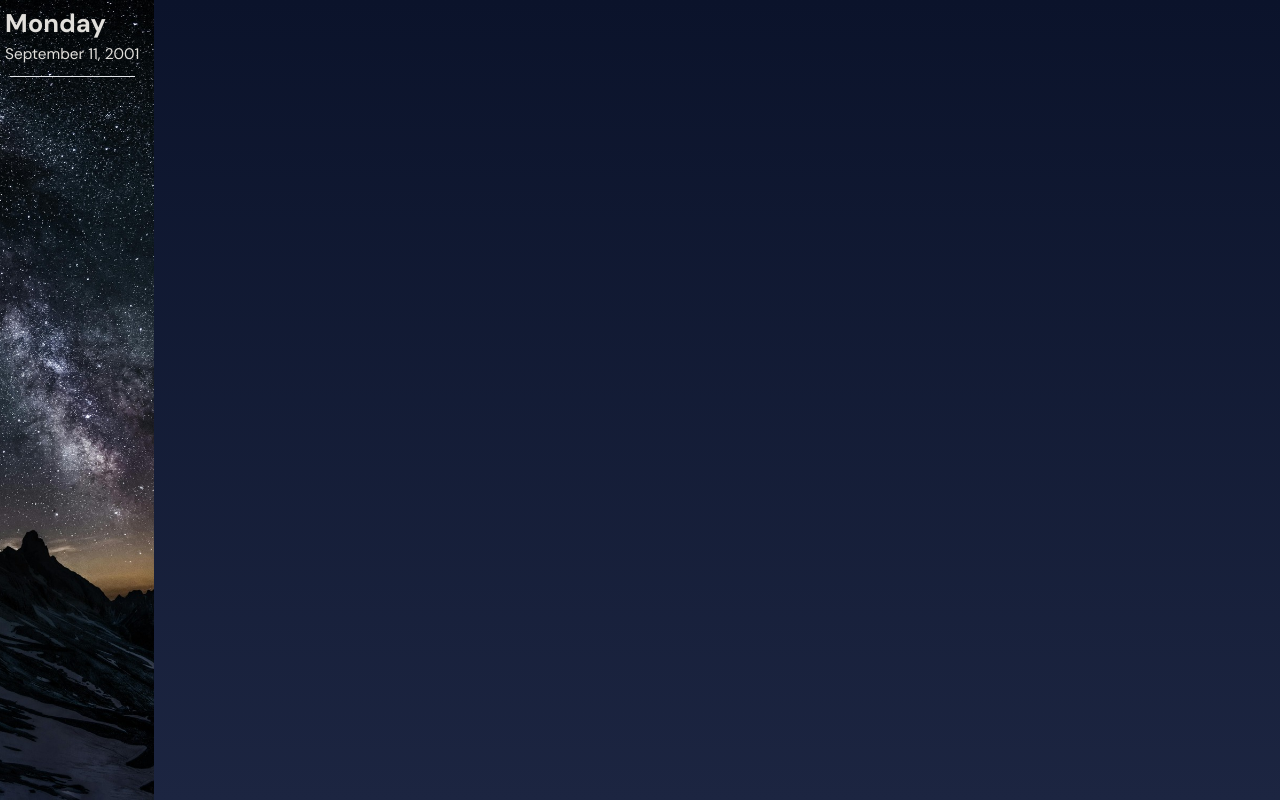
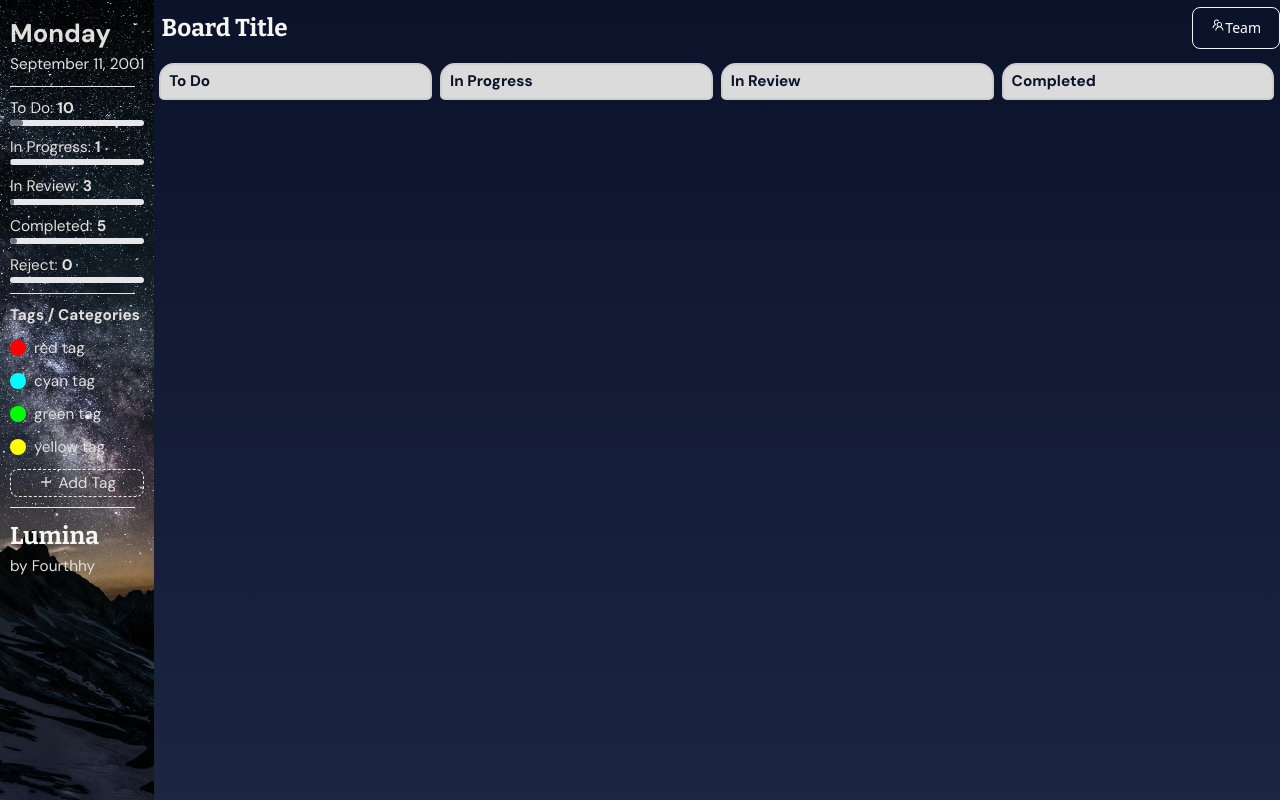
Before and after one commit to Fourthhy/Lumina, a React (Vite) app: page / in a window 1280 px wide. Built offline with nearby package versions, Linux system fonts and the light colour scheme.

Commit message:
Implementation: Redesign

```diff
--- /dev/null
+++ b/src/components/functional/Analytics.jsx
@@ -0,0 +1,24 @@
+import { Progress } from "flowbite-react";
+
+export default function Analytics() {
+    const categoryList = [
+        { categoryID: 1, categoryName: "To Do", taskNumber: 10 },
+        { categoryID: 2, categoryName: "In Progress", taskNumber: 1 },
+        { categoryID: 3, categoryName: "In Review", taskNumber: 3 },
+        { categoryID: 4, categoryName: "Completed", taskNumber: 5 },
+        { categoryID: 5, categoryName: "Reject", taskNumber: 0 },
+    ]
+
+    return (
+        <>
+            {categoryList.map((data) => (
+                <div className="my-[10px]">
+                    <p className="font-Content text-[1.2vw] text-[#E1DFDB]">
+                        {`${data.categoryName}: `}<span className="font-bold">{data.taskNumber}</span>
+                    </p>
+                    <Progress progress={data.taskNumber} size="sm" color="gray" />
+                </div>
+            ))}
+        </>
+    )
+}
--- a/src/components/functional/DateToday.jsx
+++ b/src/components/functional/DateToday.jsx
@@ -2,12 +2,13 @@ export default function DateToday() {
     return (
         <>
             <div>
-                <p className="font-Content text-[2vw] pt-[5px] pl-[5px]">
+                <p className="font-Content text-[2vw] pt-[5px]">
                     <span className="font-bold text-[#E1DFDB]">Monday</span>
                 </p>
-                <p className="font-Content text-[1.2vw] text-[#E1DFDB] pl-[5px] pt-[-3px]">
+                <p className="font-Content text-[1.2vw] text-[#E1DFDB] pt-[-3px]">
                     September 11, 2001
                 </p>
+
             </div>
         </>
     )
--- /dev/null
+++ b/src/components/functional/Tags.jsx
@@ -0,0 +1,41 @@
+import { IoMdAdd } from "react-icons/io";
+
+export default function Tags() {
+    const tagList = [
+        { tagID: 1, tagName: "red tag", color: "#ff0000" },
+        { tagID: 2, tagName: "cyan tag", color: "#00ffff" },
+        { tagID: 3, tagName: "green tag", color: "#00ff00" },
+        { tagID: 4, tagName: "yellow tag", color: "#ffff00" },
+    ];
+
+    return (
+        <>
+            <div>
+                <p className="font-Content text-[1.2vw] text-[#E1DFDB] font-bold">Tags / Categories</p>
+                {tagList.map((data) => (
+                    <div key={data.tagID} className="flex items-center gap-2 my-[10px]">
+                        <div>
+                            <div
+                                className="w-4 h-4 rounded-full"
+                                style={{ backgroundColor: data.color }} // Use inline style for background color
+                            ></div>
+                        </div>
+                        <div>
+                            <p className="font-Content text-[1.2vw] text-[#E1DFDF]">
+                                {data.tagName}
+                            </p>
+                        </div>
+                    </div>
+                ))}
+                <div className="border-dashed border-[1px] w-[70%] h-full rounded-[8px]">
+                    <button className="w-[100%]" onClick={() => { alert('Clicked') }}>
+                        <div className="flex items-center justify-center h-full gap-1">
+                            <IoMdAdd className="text-[#E1DFDB]" />
+                            <p className="text-center font-Content text-[1.2vw] text-[#E1DFDB] mt-[2px]">Add Tag </p>
+                        </div>
+                    </button>
+                </div>
+            </div>
+        </>
+    );
+}
--- /dev/null
+++ b/src/components/functional/TaskBoard.jsx
@@ -0,0 +1,38 @@
+import { Button } from "flowbite-react";
+import { AiOutlineTeam } from "react-icons/ai";
+
+export default function TaskBoard() {
+    const categoryHeaders = [
+        { categoryID: 1, categoryName: "To Do" },
+        { categoryID: 2, categoryName: "In Progress" },
+        { categoryID: 3, categoryName: "In Review" },
+        { categoryID: 4, categoryName: "Completed" },
+    ]
+
+
+
+    return (
+        <>
+            <div className="h-[7%] w-[100%]">
+                <div className="flex justify-between items-center w-[100%] h-[100%]">
+                    <p className="font-Serif text-[1.9vw] text-[#F5F6F2] font-bold p-[8px]">Board Title</p>
+                    <div>
+                        <Button className="border-[#F5F6F2] bg-[#0b132b] enabled:hover:bg-[#1c2541]"><AiOutlineTeam />Team</Button>
+                    </div>
+                </div>
+            </div>
+            <div className="h-[93%] w-[100%] flex items-center justify-center">
+                <div className="h-[98%] w-[99%] grid grid-cols-4 gap-2">
+
+                    {categoryHeaders.map((data) => (
+                        <div className="h-[100%] w-[100%]" index={data.categoryID}>
+                            <div className="h-[5%] w-[100%] rounded-tl-[15px] rounded-tr-[15px] rounded-bl-[5px] rounded-br-[5px] bg-[#dbdbdb] border-[#cecece] border-[2px]">
+                                <p className="font-Content text-[1.2vw] text-[#0b132b] pl-[8px] font-bold pt-[5px]">{data.categoryName}</p>
+                            </div>
+                        </div>
+                    ))}
+                </div>
+            </div>
+        </>
+    )
+}
--- a/src/index.css
+++ b/src/index.css
@@ -43,7 +43,8 @@
 
 .task-face-bg-color {
     background: linear-gradient(to top,
-            #F5F6F2,
+            #dbdbdb,
+            #dbdbdb,
             #b4a192)
 }
 
--- a/src/pages/functional/MainPage.jsx
+++ b/src/pages/functional/MainPage.jsx
@@ -1,5 +1,7 @@
 import DateToday from "../../components/functional/DateToday"
-
+import Analytics from "../../components/functional/Analytics"
+import Tags from "../../components/functional/Tags"
+import TaskBoard from "../../components/functional/TaskBoard"
 export default function MainPage() {
     return (
         <>
@@ -9,10 +11,23 @@ export default function MainPage() {
                         <div className="h-[100%] relative">
                             <img src="/bookmark_evening.jpg" alt="bookmark image" className="h-[100%] object-cover" />
                         </div>
-                        <div className="absolute top-0 w-[15%]">
+
+                        <div className="absolute top-0 w-[15%] m-[10px]">
                             <DateToday />
-                            <hr className="w-[65%] bg-[#E1DFDB] m-[10px]"/>
+                            <hr className="w-[65%] bg-[#E1DFDB] my-[10px]" />
+
+                            <div className="w-[70%]">
+                                <Analytics />
+                            </div>
+                            <hr className="w-[65%] bg-[#E1DFDB] my-[10px]" />
+                            <Tags />
+                            <hr className="w-[65%] bg-[#E1DFDB] my-[10px]" />
+                            <p className="font-Serif text-[1.9vw] text-[#F5F6F2] font-bold">Lumina</p>
+                            <p className="font-Content text-[1.2vw] text-[#E1DFDB] pt-[-3px]">by Fourthhy</p>
                         </div>
+                    </div>
+                    <div className="h-[100%] w-[88%]">
+                        <TaskBoard />
                     </div>
                 </div>
             </div>
--- a/tailwind.config.js
+++ b/tailwind.config.js
@@ -1,8 +1,10 @@
+const flowbite = require("flowbite-react/tailwind");
 /** @type {import('tailwindcss').Config} */
 export default {
   content: [
     "./index.html",
     "./src/**/*.{js,ts,jsx,tsx}",
+    flowbite.content(),
   ],
   theme: {
     extend: {
@@ -13,5 +15,7 @@ export default {
       },
     },
   },
-  plugins: [],
+  plugins: [
+    flowbite.plugin(),
+  ],
 }
```
Also changed, not shown: 1 other file (tests, documents, lock files or other folders).
